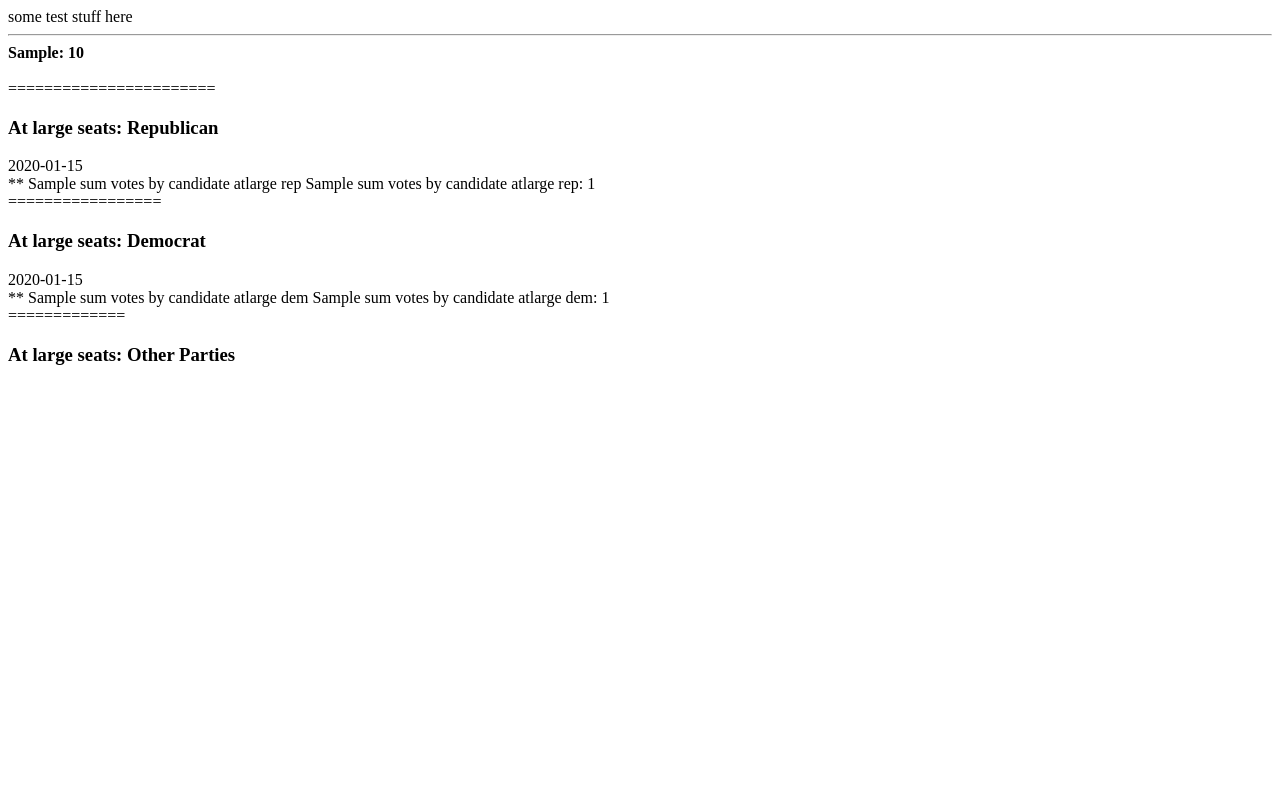
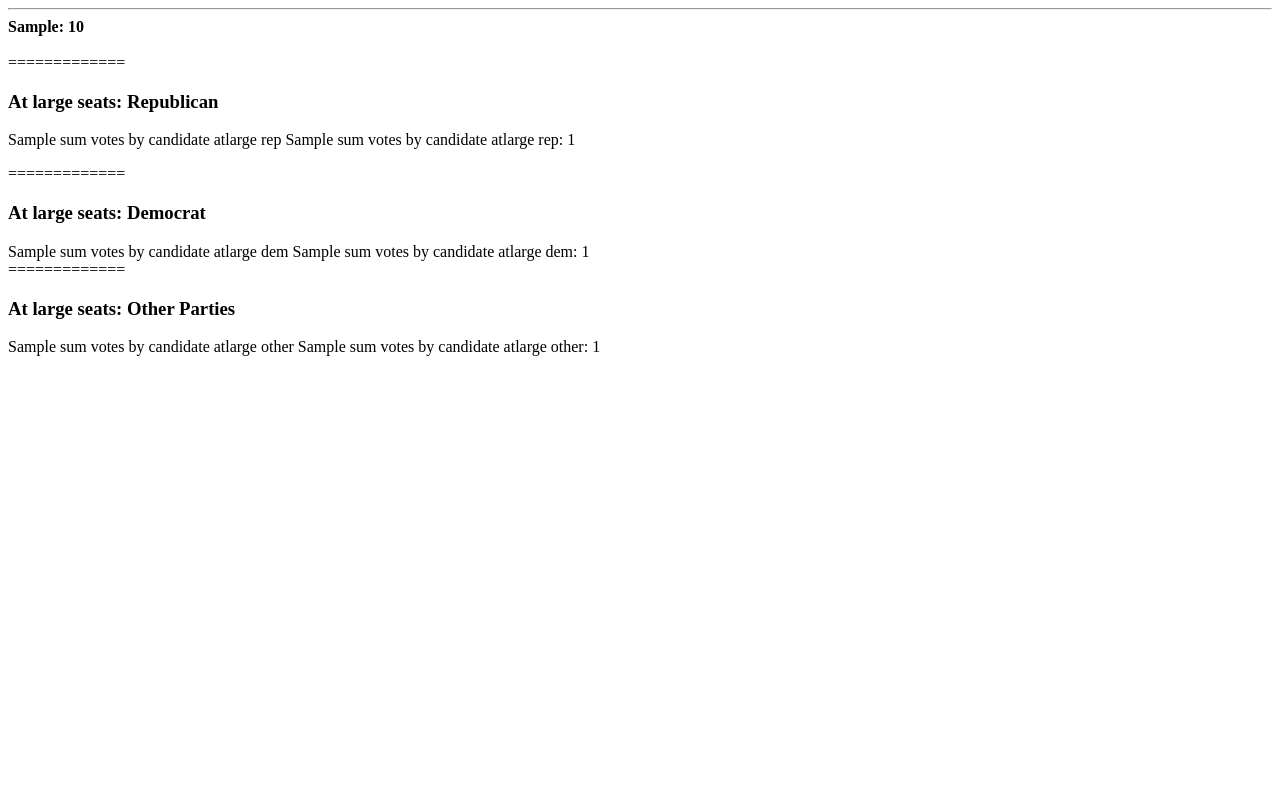
Before and after one commit to maneesha/elections, a Python web app: template phlcitycouncil/templates/phlcitycouncil/vote_count.html in a window 1280 px wide. Run offline with Jinja, Linux system fonts and the light colour scheme; the template is opened without the code that fills it: most values are stand-ins (such as "Sample title", 1, 10 or a date in 2020).

Commit message:
add view for at large by party

```diff
--- a/phlcitycouncil/templates/phlcitycouncil/vote_count.html
+++ b/phlcitycouncil/templates/phlcitycouncil/vote_count.html
@@ -1,14 +1,22 @@
 
-some test stuff here
-{% for a in sum_votes_by_office %}
+<div style="display: none;">
+** Sum votes_by_candidate_district {{ sum_votes_by_candidate_district }}
+<br>
+
+*** sum_votes_by_office:  {{ sum_votes_by_office_district }}
+
+</div>
+
+{% for a in sum_votes_by_office_district %}
     <hr>
     <b>{{  a.election__office__office  }}: {{ a.vote_count__sum }}</b> <br>
 
-    {% for b in sum_votes_by_candidate %}
+    {% for b in sum_votes_by_candidate_district %}
 
         {% if a.election__office__office == b.election__office__office  %}
 
-            {{ b.candidate__person__first_name }} {{ b.candidate__person__last_name }} {{ b.candidate__party }}: {{ b.total_votes }}
+            <div class = "cand">{{ b.candidate__person__first_name }} {{ b.candidate__person__last_name }} {{ b.candidate__party }}: {{ b.total_votes }}</div>
+
             <br>
 {% endif %}
 
@@ -17,24 +25,30 @@ some test stuff here
     {% endfor %}
 <br>
 
+ =============
 
- =======================
-
+<div class = 'testme'>
 
 <h3>At large seats: Republican</h3>
-{{ sum_votes_by_candidate_atlarge_reps }}<br>
+<div style="display: none;">{{ sum_votes_by_candidate_atlarge_reps }}<br></div>
 {% for w in sum_votes_by_candidate_atlarge_reps %}
-** {{ w.candidate__person__first_name }} {{ w.candidate__person__last_name }}: {{ w.total_votes }} <br>
+<p>{{ w.candidate__person__first_name }} {{ w.candidate__person__last_name }}: {{ w.total_votes }}<br> </p>
 {% endfor %}
 
-=================
+</div>
+
+=============
 
 <h3>At large seats: Democrat</h3>
-{{ sum_votes_by_candidate_atlarge_dems }}<br>
+<div style="display: none;">{{ sum_votes_by_candidate_atlarge_dems }}<br></div>
 {% for w in sum_votes_by_candidate_atlarge_dems %}
-** {{ w.candidate__person__first_name }} {{ w.candidate__person__last_name }}: {{ w.total_votes }} <br>
+{{ w.candidate__person__first_name }} {{ w.candidate__person__last_name }}: {{ w.total_votes }} <br>
 {% endfor %}
 
 =============
 
 <h3>At large seats: Other Parties</h3>
+<div style="display: none;">{{ sum_votes_by_candidate_atlarge_other }}<br></div>
+{% for w in sum_votes_by_candidate_atlarge_other %}
+{{ w.candidate__person__first_name }} {{ w.candidate__person__last_name }}: {{ w.total_votes }} <br>
+{% endfor %}
```
Also changed, not shown: phlcitycouncil/views.py (+10 -5 lines).
